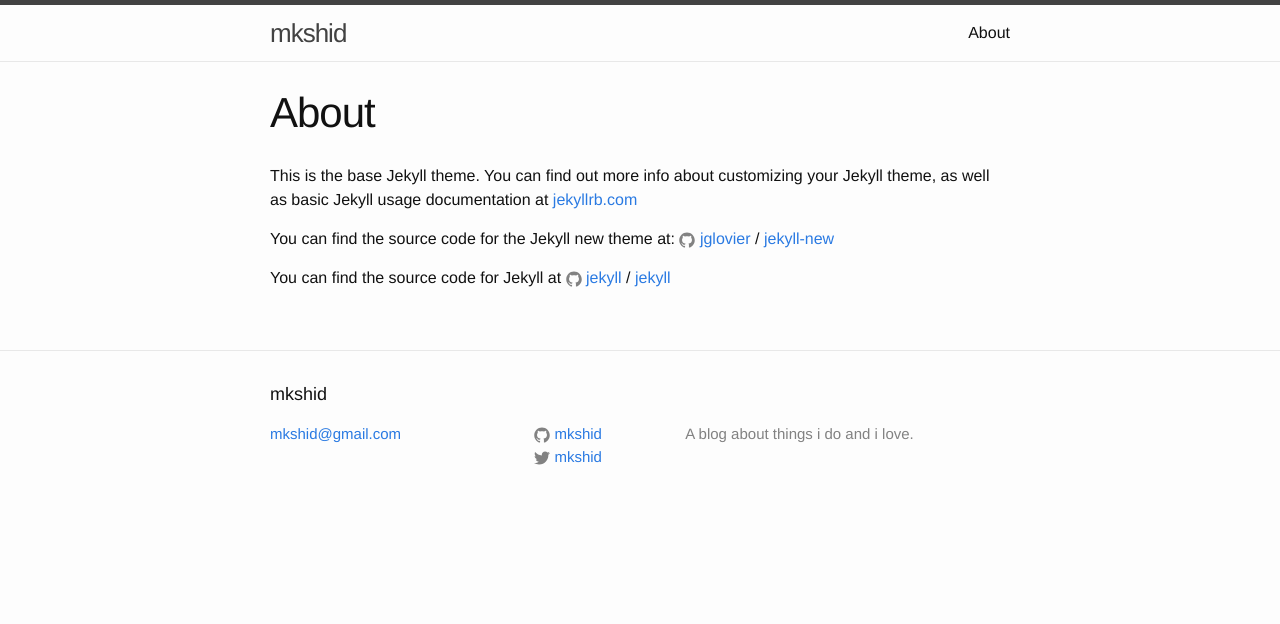
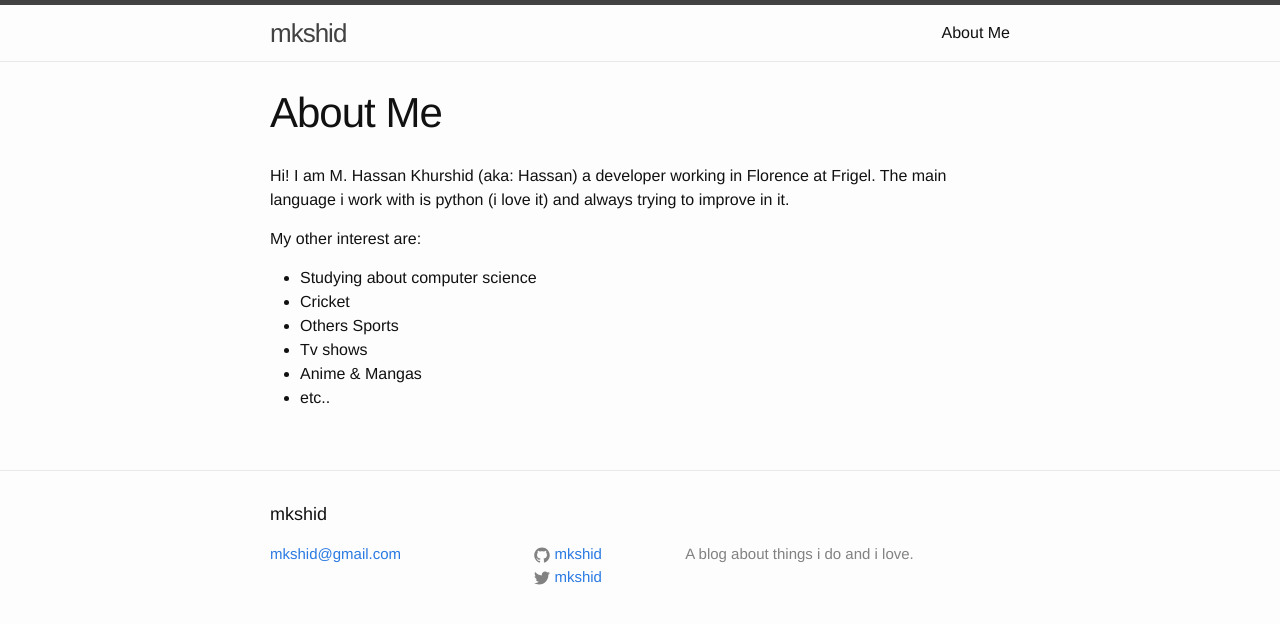
Before and after one commit to mkshid/mkshid.github.io, a Jekyll site: the page built from about.md, in a window 1280 px wide. Shown: the top 624 px of the page. Built offline with Jekyll 4.4.1, drawn with Linux system fonts in a browser that asks for light colours.

Commit message:
Add a short and uncomplete aboutme

```diff
--- a/about.md
+++ b/about.md
@@ -1,15 +1,18 @@
 ---
 layout: page
-title: About
+title: About Me
 permalink: /about/
 ---
 
-This is the base Jekyll theme. You can find out more info about customizing your Jekyll theme, as well as basic Jekyll usage documentation at [jekyllrb.com](http://jekyllrb.com/)
+Hi! I am M. Hassan Khurshid (aka: Hassan) a developer working in Florence at Frigel.
+The main language i work with is python (i love it) and always trying to improve in it.
 
-You can find the source code for the Jekyll new theme at:
-{% include icon-github.html username="jglovier" %} /
-[jekyll-new](https://github.com/jglovier/jekyll-new)
 
-You can find the source code for Jekyll at
-{% include icon-github.html username="jekyll" %} /
-[jekyll](https://github.com/jekyll/jekyll)
+My other interest are:
+
+  - Studying about computer science
+  - Cricket
+  - Others Sports
+  - Tv shows
+  - Anime & Mangas
+  - etc..
```
